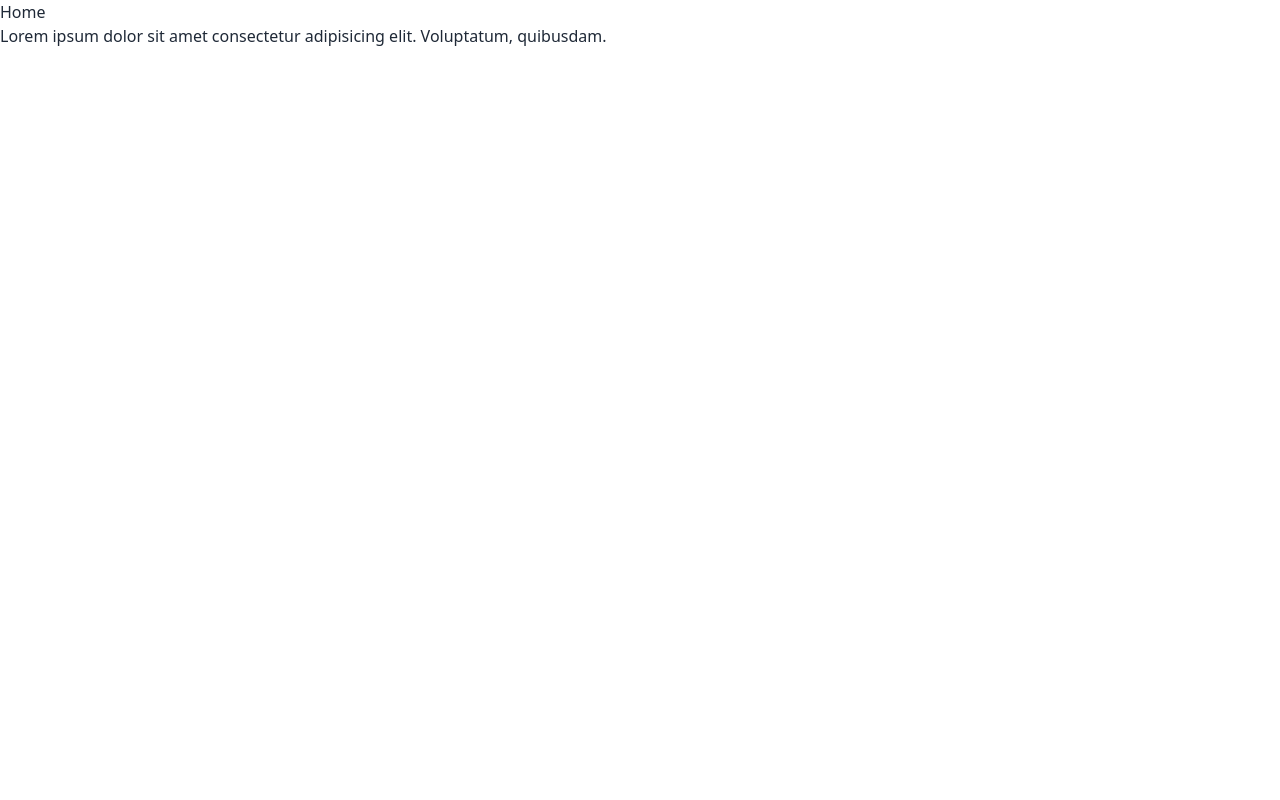
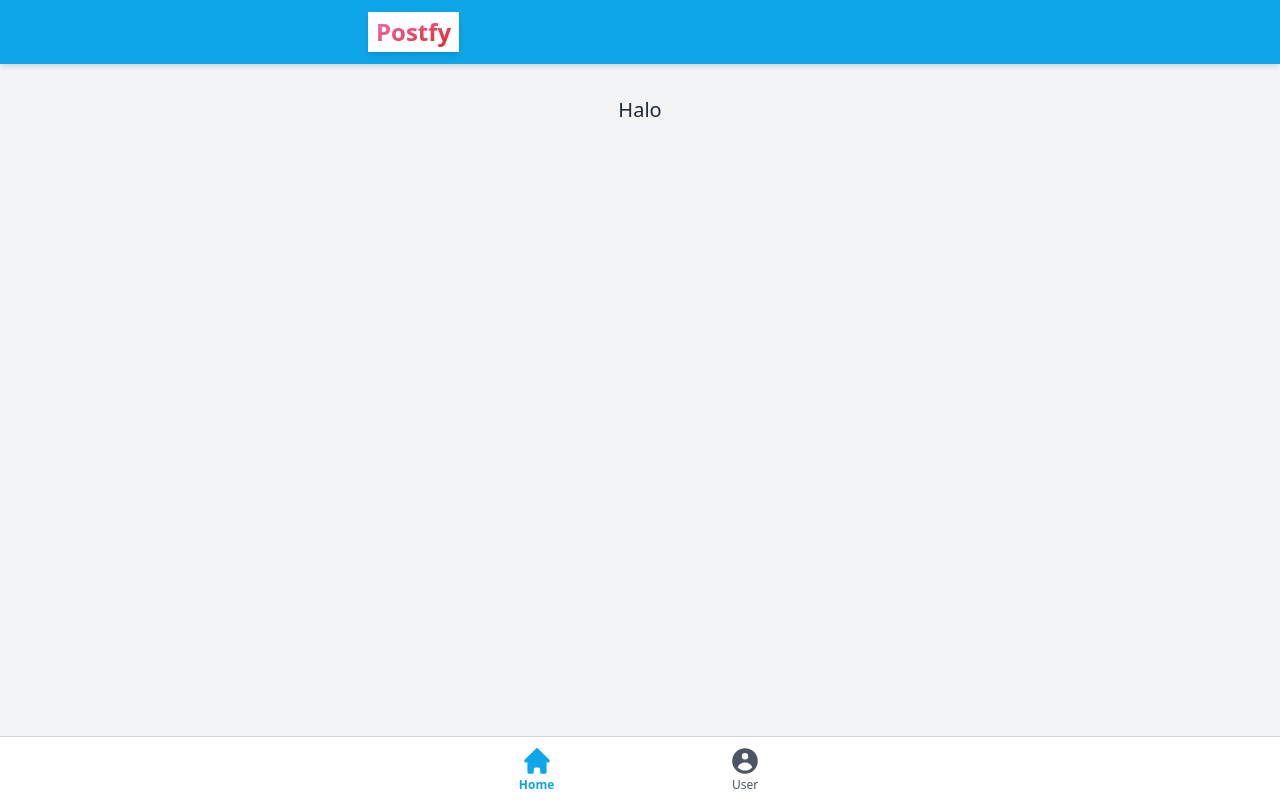
Before and after one commit to roniardev/postfy, a React (Vite) app: page / in a window 1280 px wide. Built offline with nearby package versions, Linux system fonts and the light colour scheme.

Commit message:
feat(app): :zap: layouting for page

```diff
--- /dev/null
+++ b/src/components/layout/BottomNav.jsx
@@ -0,0 +1,75 @@
+import {
+  CollectionIcon,
+  HomeIcon,
+  InformationCircleIcon,
+  UserCircleIcon,
+} from "@heroicons/react/solid";
+import clsx from "clsx";
+import React from "react";
+import { useLocation } from "react-router-dom";
+import { Link } from "react-router-dom";
+
+const navItems = [
+  {
+    name: "Home",
+    href: "/",
+    icon: HomeIcon,
+    exact: true,
+  },
+  {
+    name: "User",
+    href: "/user",
+    icon: UserCircleIcon,
+  },
+];
+
+const navigationClasses = (isActive) => {
+  return [
+    "inline-flex flex-col items-center justify-center h-12 px-2 text-center rounded-md",
+    isActive ? "text-sky-500 font-semibold" : "text-gray-600",
+    "hover:text-sky-500",
+  ];
+};
+
+export function BottomNav() {
+  const router = useLocation();
+
+  const renderItem = (item) => {
+    return (
+      <>
+        {React.createElement(item.icon, {
+          className: "w-8 h-8",
+          "aria-hidden": true,
+        })}
+        <span className="text-xs truncate">{item.name}</span>
+      </>
+    );
+  };
+
+  return (
+    <nav className="fixed bottom-0 z-40 flex items-center justify-center w-full h-16 px-2 bg-white border-t border-gray-300">
+      <div className="flex items-center justify-center w-full max-w-xl mx-auto">
+        <ul className="flex justify-evenly items-center w-full">
+          {navItems.map((item) => {
+            const isActive = item.exact
+              ? item.href === router.pathname
+              : router.pathname.startsWith(item.href);
+
+            return (
+              <li key={item.name} className="relative">
+                <Link
+                  to={item.href}
+                  onClick={() => console.log(location.pathname)}
+                >
+                  <a className={clsx(...navigationClasses(isActive))}>
+                    {renderItem(item)}
+                  </a>
+                </Link>
+              </li>
+            );
+          })}
+        </ul>
+      </div>
+    </nav>
+  );
+}
--- /dev/null
+++ b/src/components/layout/Header.jsx
@@ -0,0 +1,15 @@
+import { Link } from "react-router-dom";
+
+export function Header() {
+  return (
+    <header className="fixed z-40 flex items-center justify-center w-full h-16 shadow-md bg-sky-500">
+      <div className="flex items-center justify-between w-full h-full px-4 py-3 mx-auto sm:max-w-xl">
+        <div className="bg-white px-2 py-1 shadow-md">
+          <h1 class="text-2xl font-extrabold text-transparent bg-clip-text bg-gradient-to-br from-pink-400 to-red-600">
+            Postfy
+          </h1>
+        </div>
+      </div>
+    </header>
+  );
+}
--- /dev/null
+++ b/src/components/layout/LayoutRoot.jsx
@@ -0,0 +1,10 @@
+import { BottomNav } from "./BottomNav";
+import { Header } from "./Header";
+
+export const LayoutRoot = ({ children }) => (
+  <main className="bg-gray-100 flex flex-col min-h-screen w-full dark:bg-dark">
+    <Header />
+    {children}
+    <BottomNav />
+  </main>
+);
--- /dev/null
+++ b/src/components/layout/index.js
@@ -0,0 +1,3 @@
+export * from "./Header";
+export * from "./BottomNav";
+export * from "./LayoutRoot";
--- /dev/null
+++ b/src/components/layout/page/container.jsx
@@ -0,0 +1,16 @@
+import clsx from "clsx";
+import React from "react";
+
+export const containerStyles = "w-full sm:max-w-xl mx-auto";
+
+export const Container = React.forwardRef(
+  ({ className, children, ...rest }, ref) => {
+    return (
+      <div className={clsx(containerStyles, className)} ref={ref} {...rest}>
+        {children}
+      </div>
+    );
+  }
+);
+
+Container.displayName = "Container";
--- /dev/null
+++ b/src/components/layout/page/index.js
@@ -0,0 +1,2 @@
+export * from "./page";
+export * from "./page-content";
--- /dev/null
+++ b/src/components/layout/page/page-content.jsx
@@ -0,0 +1,9 @@
+import { Container } from "./container";
+
+export const PageContent = ({ children }) => {
+  return (
+    <div className="flex flex-col flex-1 px-4 pb-12">
+      <Container>{children}</Container>
+    </div>
+  );
+};
--- /dev/null
+++ b/src/components/layout/page/page.jsx
@@ -0,0 +1,3 @@
+export const Page = ({ children }) => {
+  return <section className="flex flex-col flex-1 py-16">{children}</section>;
+};
--- a/src/pages/Home.jsx
+++ b/src/pages/Home.jsx
@@ -1,12 +1,13 @@
+import { Page, PageContent } from "components/layout/page";
 function Home() {
   return (
-    <div>
-      <h1>Home</h1>
-      <p>
-        Lorem ipsum dolor sit amet consectetur adipisicing elit. Voluptatum,
-        quibusdam.
-      </p>
-    </div>
+    <Page>
+      <PageContent>
+        <div className="flex flex-col items-center px-3 py-8 space-y-2 lg:px-8">
+          <p className="text-xl">Halo</p>
+        </div>
+      </PageContent>
+    </Page>
   );
 }
 
--- a/src/routes/Routes.jsx
+++ b/src/routes/Routes.jsx
@@ -1,12 +1,15 @@
 import { BrowserRouter as Router, Switch, Route } from "react-router-dom";
 import { Home } from "pages";
+import { LayoutRoot } from "components/layout";
 
 export default function Routes() {
   return (
     <Router>
-      <Switch>
-        <Route exact path="/" component={Home} />
-      </Switch>
+      <LayoutRoot>
+        <Switch>
+          <Route exact path="/" component={Home} />
+        </Switch>
+      </LayoutRoot>
     </Router>
   );
 }
```
Also changed, not shown: src/App.css (deleted, +0 -42 lines).
